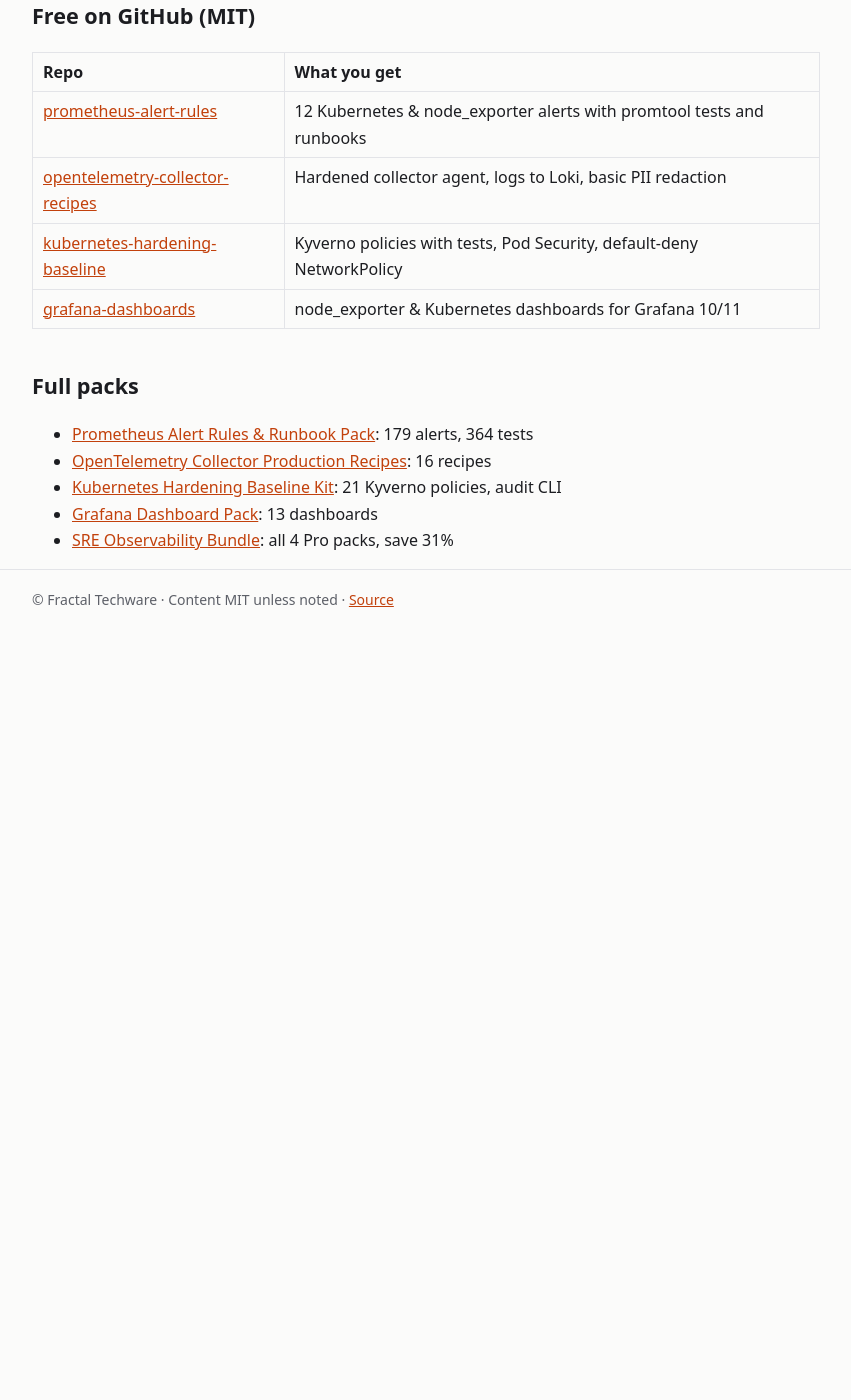
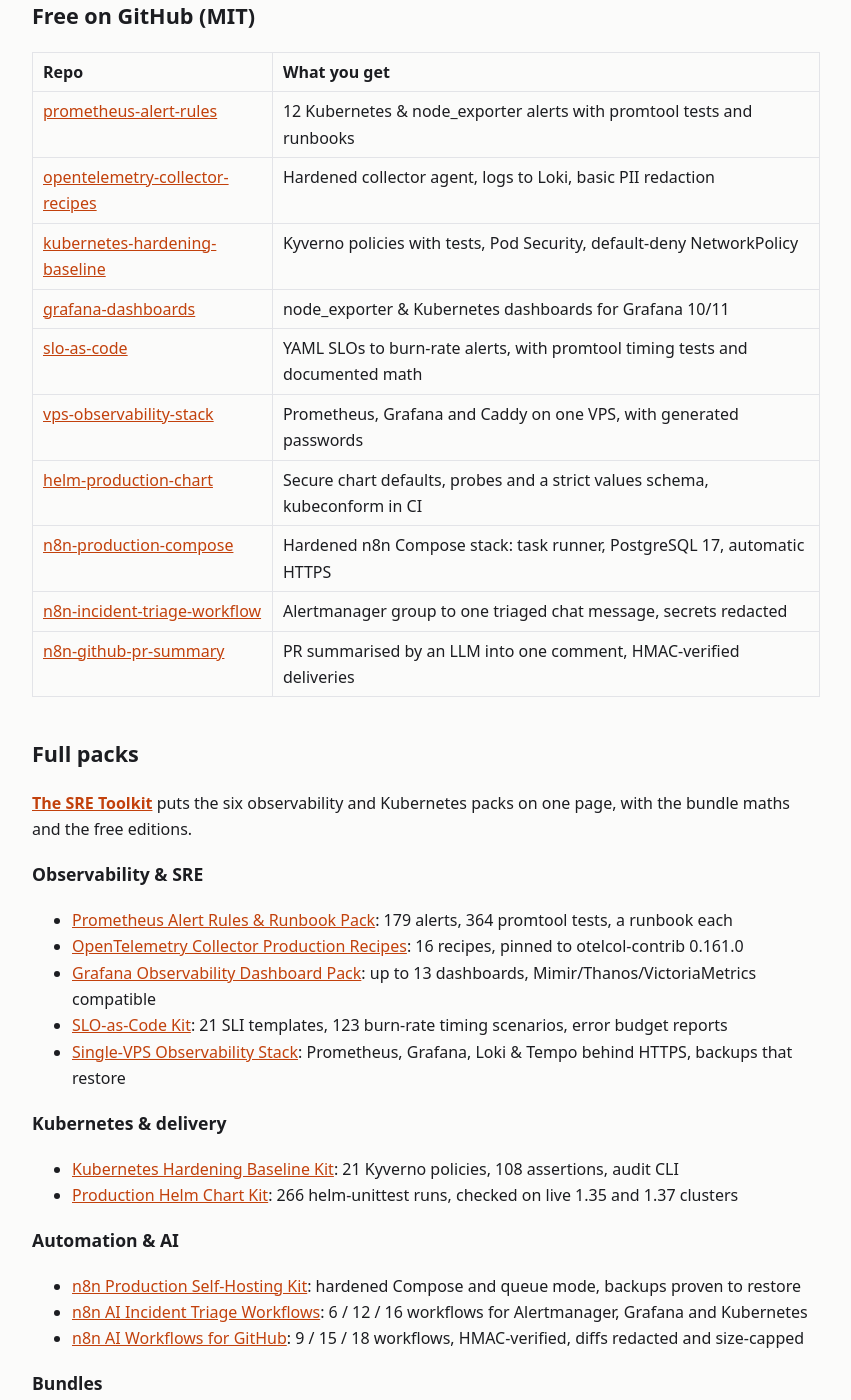
Before and after one commit to Fractal-Techware/fractal-techware.github.io, a Jekyll site: the page built from index.md, in a window 1280 px wide and 1400 px high, scrolled down 281 px. Shown: the whole window, without its empty margins (214-1065 px from the left). Built offline with Jekyll 4.4.1, drawn with Linux system fonts in a browser that asks for light colours; before the commit the page ends 911 px from its top, so only the background shows below that; some of the changed text lies outside the part shown.

Commit message:
Refresh the catalog: all 10 packs, 3 bundles and 10 free repos
The home page still listed the four original packs and four free repos.
It now covers the full catalog, grouped the same way as the product site:
observability, Kubernetes & delivery, automation & AI, then the bundles.

Adds the SRE Toolkit landing page as the entry point for the six
observability and Kubernetes packs, in the intro to Full packs and in the
site nav, where "Packs" becomes "All packs" to distinguish the two.

Per-page CTAs on the runbooks and guides are left alone: they point at the
pack that matches the page, which is still correct.

Co-Authored-By: Claude Opus 5 <noreply@anthropic.com>

```diff
--- a/_layouts/default.html
+++ b/_layouts/default.html
@@ -14,7 +14,8 @@
       <a href="{{ '/runbooks/' | relative_url }}">Alert runbooks</a>
       <a href="{{ '/guides/' | relative_url }}">Guides</a>
       <a href="https://github.com/Fractal-Techware">GitHub</a>
-      <a href="https://fractaltechware.gumroad.com/?utm_source=site&amp;utm_medium=nav">Packs</a>
+      <a href="https://fractaltechware.gumroad.com/sre?utm_source=site&amp;utm_medium=nav">SRE Toolkit</a>
+      <a href="https://fractaltechware.gumroad.com/?utm_source=site&amp;utm_medium=nav">All packs</a>
     </nav>
   </div>
 </header>
--- a/index.md
+++ b/index.md
@@ -17,11 +17,38 @@ Everything we publish ships with automated tests: promtool for alerts, `otelcol
 | [opentelemetry-collector-recipes](https://github.com/Fractal-Techware/opentelemetry-collector-recipes) | Hardened collector agent, logs to Loki, basic PII redaction |
 | [kubernetes-hardening-baseline](https://github.com/Fractal-Techware/kubernetes-hardening-baseline) | Kyverno policies with tests, Pod Security, default-deny NetworkPolicy |
 | [grafana-dashboards](https://github.com/Fractal-Techware/grafana-dashboards) | node_exporter & Kubernetes dashboards for Grafana 10/11 |
+| [slo-as-code](https://github.com/Fractal-Techware/slo-as-code) | YAML SLOs to burn-rate alerts, with promtool timing tests and documented math |
+| [vps-observability-stack](https://github.com/Fractal-Techware/vps-observability-stack) | Prometheus, Grafana and Caddy on one VPS, with generated passwords |
+| [helm-production-chart](https://github.com/Fractal-Techware/helm-production-chart) | Secure chart defaults, probes and a strict values schema, kubeconform in CI |
+| [n8n-production-compose](https://github.com/Fractal-Techware/n8n-production-compose) | Hardened n8n Compose stack: task runner, PostgreSQL 17, automatic HTTPS |
+| [n8n-incident-triage-workflow](https://github.com/Fractal-Techware/n8n-incident-triage-workflow) | Alertmanager group to one triaged chat message, secrets redacted |
+| [n8n-github-pr-summary](https://github.com/Fractal-Techware/n8n-github-pr-summary) | PR summarised by an LLM into one comment, HMAC-verified deliveries |
 
 ## Full packs
 
-- [Prometheus Alert Rules & Runbook Pack](https://fractaltechware.gumroad.com/l/prometheus-alert-rules-pack?utm_source=site&utm_medium=home): 179 alerts, 364 tests
-- [OpenTelemetry Collector Production Recipes](https://fractaltechware.gumroad.com/l/otel-collector-recipes?utm_source=site&utm_medium=home): 16 recipes
-- [Kubernetes Hardening Baseline Kit](https://fractaltechware.gumroad.com/l/k8s-hardening-kit?utm_source=site&utm_medium=home): 21 Kyverno policies, audit CLI
-- [Grafana Dashboard Pack](https://fractaltechware.gumroad.com/l/grafana-dashboard-pack?utm_source=site&utm_medium=home): 13 dashboards
-- [SRE Observability Bundle](https://fractaltechware.gumroad.com/l/sre-observability-bundle?utm_source=site&utm_medium=home): all 4 Pro packs, save 31%
+**[The SRE Toolkit](https://fractaltechware.gumroad.com/sre?utm_source=site&utm_medium=home&utm_campaign=sre-toolkit)** puts the six observability and Kubernetes packs on one page, with the bundle maths and the free editions.
+
+### Observability & SRE
+
+- [Prometheus Alert Rules & Runbook Pack](https://fractaltechware.gumroad.com/l/prometheus-alert-rules-pack?utm_source=site&utm_medium=home): 179 alerts, 364 promtool tests, a runbook each
+- [OpenTelemetry Collector Production Recipes](https://fractaltechware.gumroad.com/l/otel-collector-recipes?utm_source=site&utm_medium=home): 16 recipes, pinned to otelcol-contrib 0.161.0
+- [Grafana Observability Dashboard Pack](https://fractaltechware.gumroad.com/l/grafana-dashboard-pack?utm_source=site&utm_medium=home): up to 13 dashboards, Mimir/Thanos/VictoriaMetrics compatible
+- [SLO-as-Code Kit](https://fractaltechware.gumroad.com/l/slo-as-code-kit?utm_source=site&utm_medium=home): 21 SLI templates, 123 burn-rate timing scenarios, error budget reports
+- [Single-VPS Observability Stack](https://fractaltechware.gumroad.com/l/vps-observability-stack?utm_source=site&utm_medium=home): Prometheus, Grafana, Loki & Tempo behind HTTPS, backups that restore
+
+### Kubernetes & delivery
+
+- [Kubernetes Hardening Baseline Kit](https://fractaltechware.gumroad.com/l/k8s-hardening-kit?utm_source=site&utm_medium=home): 21 Kyverno policies, 108 assertions, audit CLI
+- [Production Helm Chart Kit](https://fractaltechware.gumroad.com/l/helm-production-chart?utm_source=site&utm_medium=home): 266 helm-unittest runs, checked on live 1.35 and 1.37 clusters
+
+### Automation & AI
+
+- [n8n Production Self-Hosting Kit](https://fractaltechware.gumroad.com/l/n8n-production-kit?utm_source=site&utm_medium=home): hardened Compose and queue mode, backups proven to restore
+- [n8n AI Incident Triage Workflows](https://fractaltechware.gumroad.com/l/n8n-incident-triage-workflows?utm_source=site&utm_medium=home): 6 / 12 / 16 workflows for Alertmanager, Grafana and Kubernetes
+- [n8n AI Workflows for GitHub](https://fractaltechware.gumroad.com/l/n8n-github-ai-workflows?utm_source=site&utm_medium=home): 9 / 15 / 18 workflows, HMAC-verified, diffs redacted and size-capped
+
+### Bundles
+
+- [SRE Observability Bundle](https://fractaltechware.gumroad.com/l/sre-observability-bundle?utm_source=site&utm_medium=home): alerts, Collector recipes, dashboards and hardening — $129, save 31%
+- [Kubernetes Delivery Bundle](https://fractaltechware.gumroad.com/l/kubernetes-delivery-bundle?utm_source=site&utm_medium=home): Helm chart, hardening policies and alerts — $99, save 33%
+- [n8n Automation Bundle](https://fractaltechware.gumroad.com/l/n8n-automation-bundle?utm_source=site&utm_medium=home): self-hosting kit, incident triage and GitHub workflows — $99, save 33%
```
